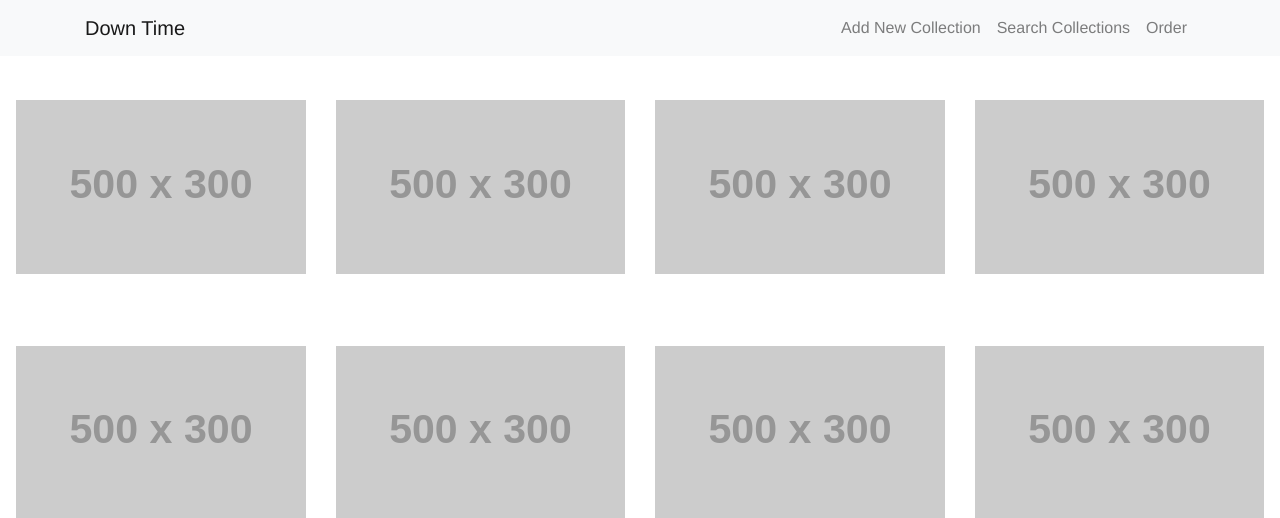
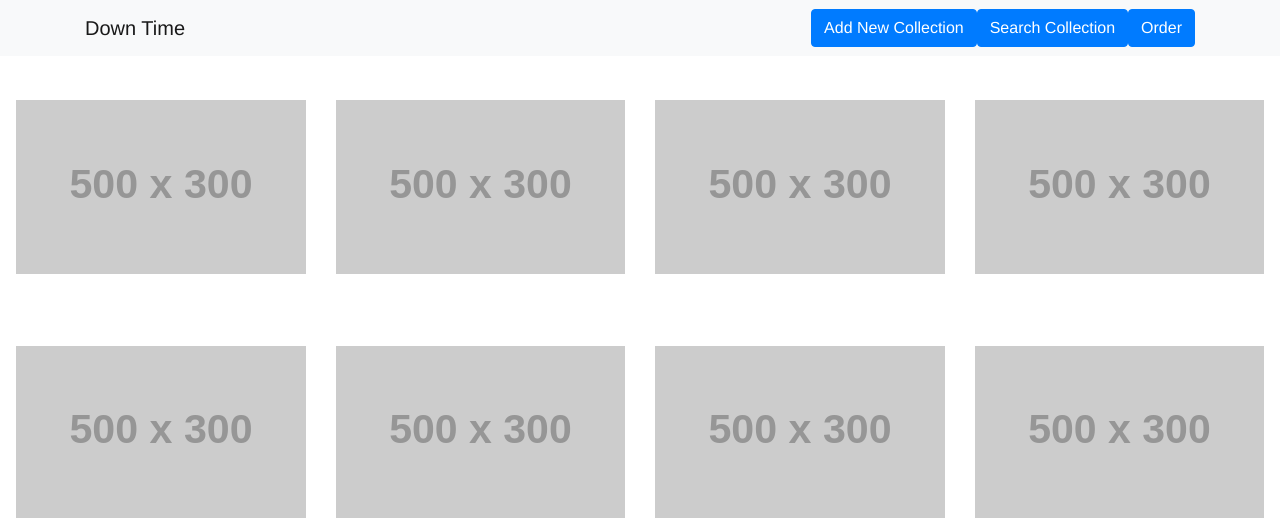
Before and after one commit to GSCrawley/downtime, a Django app: template Downtime/templates/movie-library.html in a window 1280 px wide; the page is wider, and only the part inside the window is pictured. Shown: the top 518 px of that part. Run offline with Django 3.2, Linux system fonts and the light colour scheme; the template is opened without the code that fills it, so the values that code supplies are empty; grey boxes labelled with a size stand in for pictures from a placeholder-image service; some libraries are stand-ins or nearby versions.

Commit message:
movie library add new category modal

```diff
--- a/Downtime/templates/movie-library.html
+++ b/Downtime/templates/movie-library.html
@@ -16,6 +16,32 @@
   </head>
   <body>
       <header>
+          <!-- Modal -->
+          <div class="modal fade" id="exampleModal" tabindex="-1" role="dialog" aria-labelledby="exampleModalLabel" aria-hidden="true">
+              <div class="modal-dialog" role="document">
+              <div class="modal-content">
+                  <div class="modal-header">
+                  <h5 class="modal-title" id="exampleModalLabel">Add a new library category!</h5>
+                  <button type="button" class="close" data-dismiss="modal" aria-label="Close">
+                      <span aria-hidden="true">&times;</span>
+                  </button>
+                  </div>
+                  <div class="modal-body">
+                  <form>
+                      <div class="form-group">
+                          <label for="inputName">Title:</label>
+                          <input type="category" class="form-control" id="inputCategory" aria-describedby="categorayName">
+                      </div>
+                      <button type="submit" class="btn btn-primary">Submit</button>
+                  </form>
+                  </div>
+                  <div class="modal-footer">
+                  <button type="button" class="btn btn-secondary" data-dismiss="modal">Close</button>
+                  <button type="button" class="btn btn-primary">Save changes</button>
+                  </div>
+              </div>
+              </div>
+          </div>
           <nav class="navbar navbar-expand-lg navbar-light bg-light fixed-top">
               <div class="container">
                   <a class="navbar-brand" href="#">Down Time</a>
@@ -25,13 +51,19 @@
                   <div class="collapse navbar-collapse" id="navbarResponsive">
                       <ul class="navbar-nav ml-auto">
                           <li class="nav-item">
-                          <a class="nav-link" href="#">Add New Collection</a>
+                            <button type="button" class="btn btn-primary cc" data-toggle="modal" data-target="#exampleModal">
+                              Add New Collection
+                            </button>
                           </li>
                           <li class="nav-item">
-                          <a class="nav-link" href="#">Search Collections</a>
+                            <button type="button" class="btn btn-primary cc">
+                              Search Collection
+                            </button>
                           </li>
                           <li class="nav-item">
-                            <a class="nav-link" href="#">Order</a>
+                            <button type="button" class="btn btn-primary cc">
+                              Order
+                            </button>
                           </li>
                       </ul>
                   </div>
```
Also changed, not shown: Downtime/templates/pick-library.html (+10 -15 lines).
